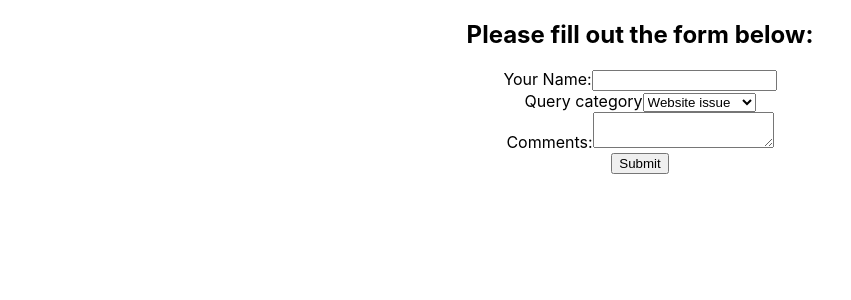
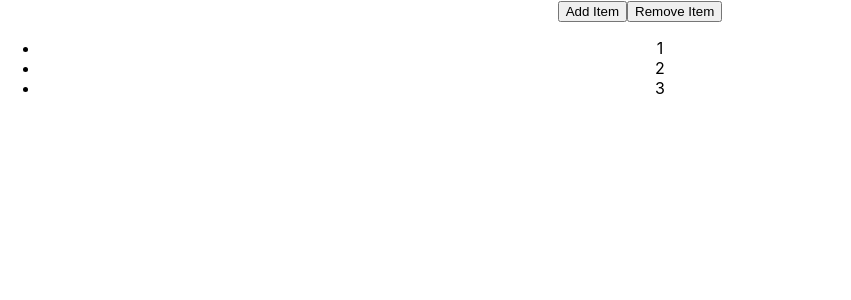
Before and after one commit to fredboys/react, a React (Create React App) app in the folder my-app/: page / in a window 1280 px wide. Shown: the top 300 px of the page, without its empty margins (0-851 px from the left). Built offline with nearby package versions, Linux system fonts and the light colour scheme.

Commit message:
Arrays with state

```diff
--- a/my-app/src/App.js
+++ b/my-app/src/App.js
@@ -21,7 +21,8 @@
 // import SearchBar from './components/SearchBar';
 // import HooksCounter from "./components/HooksCounter";
 // import ClassCounter from "./components/ClassCounter";
-import ControlledFormHooks from './components/ControlledFormHooks';
+// import ControlledFormHooks from './components/ControlledFormHooks';
+import UseStateWithArrays from './components/UseStateWithArrays';
 
 function App() {
   return (
@@ -47,7 +48,8 @@
       <SearchBar /> */}
       {/* <HooksCounter />
       <ClassCounter /> */}
-      <ControlledFormHooks />
+      {/* <ControlledFormHooks /> */}
+      <UseStateWithArrays />
     </div>
   );
 }
--- /dev/null
+++ b/my-app/src/components/UseStateWithArrays.js
@@ -0,0 +1,25 @@
+import React, {useState} from 'react'
+
+function UseStateWithArrays() {
+    const [nums, setNums] = useState([1,2,3]);
+    const addNums = () => {
+        setNums([...nums, nums.length + 1])
+    }
+    const removeNum = () => {
+        setNums(nums.filter((item, idx) => {
+            return idx !== nums.length -1;
+            })
+        )
+    }
+  return (
+    <div>
+        <button onClick={addNums}>Add Item</button>
+        <button onClick={removeNum}>Remove Item</button>
+        <ul>
+            {nums.map(num => <li key={num}>{num}</li>)}
+        </ul>
+    </div>
+  )
+}
+
+export default UseStateWithArrays
```
